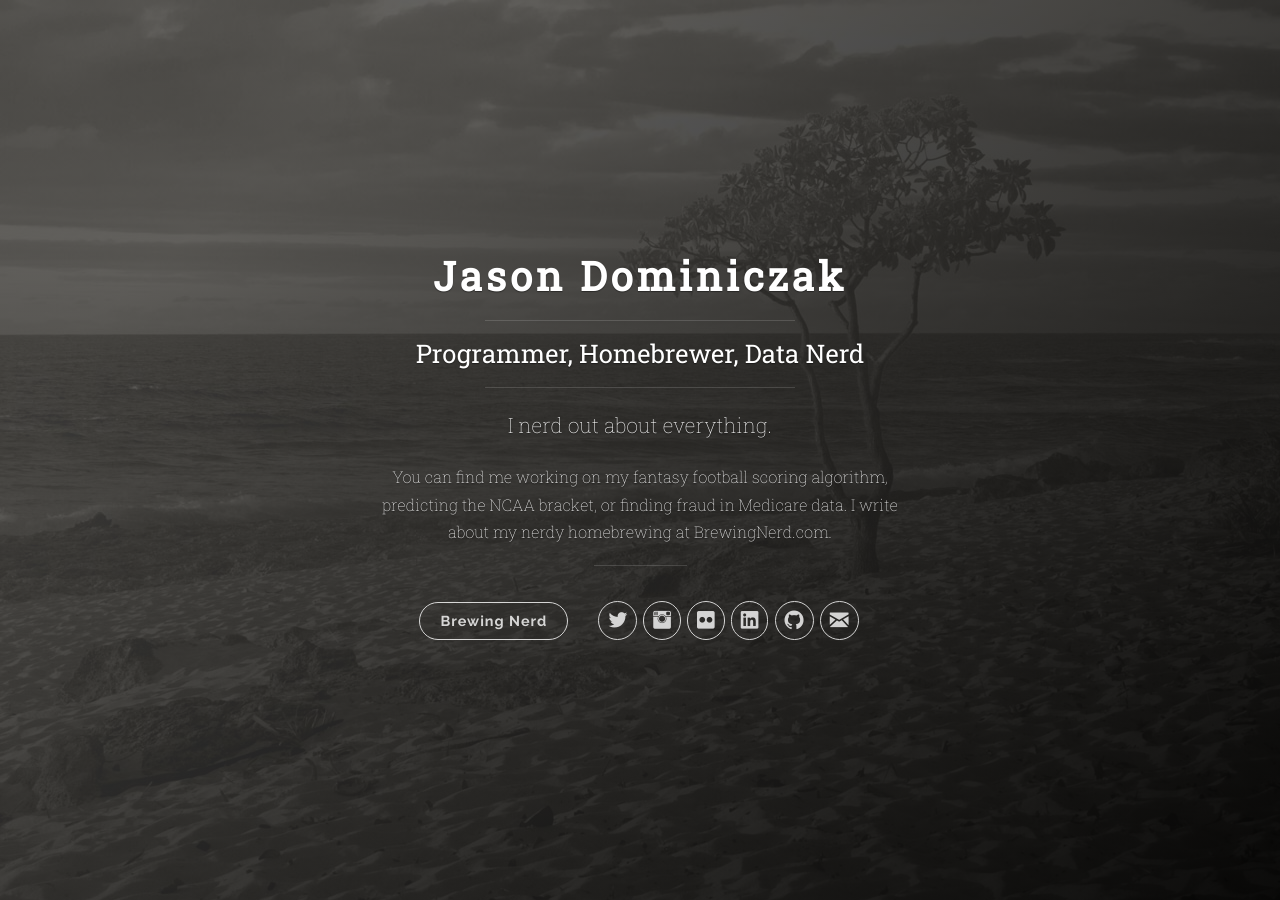
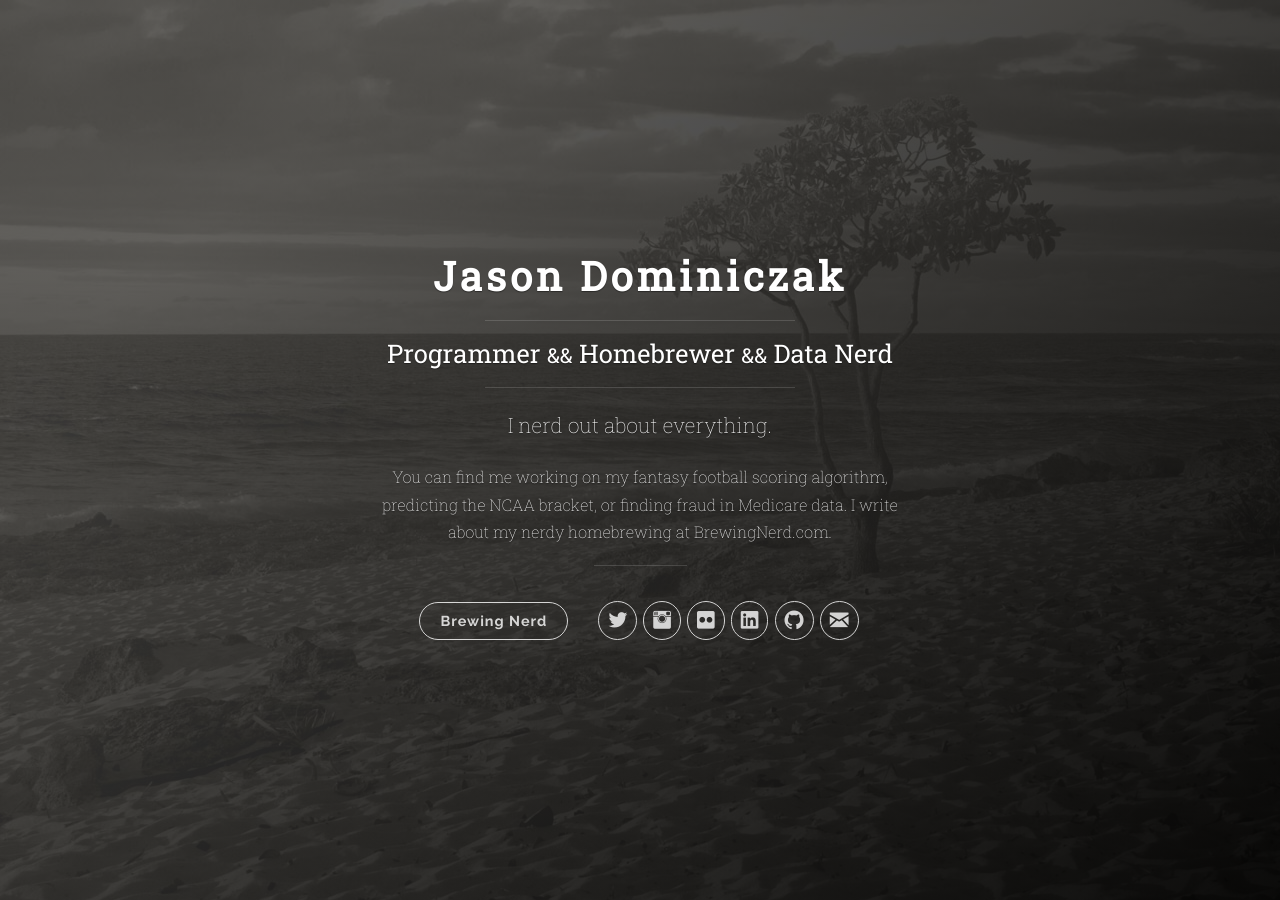
Before and after one commit to jdominiczak/jdominiczak.github.io, a Jekyll site: the page built from index.html, in a window 1280 px wide. Built offline with Jekyll 4.4.1, drawn with Linux system fonts in a browser that asks for light colours; the list of posts is cut into pages by our own code.

Commit message:
Updated tag line

```diff
--- a/_config.yml
+++ b/_config.yml
@@ -1,6 +1,6 @@
 # Site settings
 title: 'Jason Dominiczak'
-description: 'Programmer, Homebrewer, Data Nerd'
+description: 'Programmer <span>&&</span> Homebrewer <span>&&</span> Data Nerd'
 url: ''
 baseurl: ''
 subtitle: 'I nerd out about everything.'
--- a/css/uno.css
+++ b/css/uno.css
@@ -1248,7 +1248,7 @@ hr {
 	font-weight:100;
 	font-family: "Roboto Slab", serif;}
 
-	.panel-cover__description a:hover{
+.panel-cover__description a:hover{
 		font-weight:300;
 		text-decoration:underline;
 	}
@@ -1260,6 +1260,7 @@ hr {
 	font-weight:400;
 	color: #FFF;
 	font-family: "Roboto Slab", serif;
+
 	}
 
 .panel-cover__text_subtitle {
@@ -1268,6 +1269,10 @@ hr {
 	font-size:1.3em;
 	color: #FFF;
 	font-family: "Roboto Slab", serif;
+	}
+
+.panel-cover__subtitle span {
+	font-size:0.8em;
 	}
 
 .panel-cover__divider {
```
